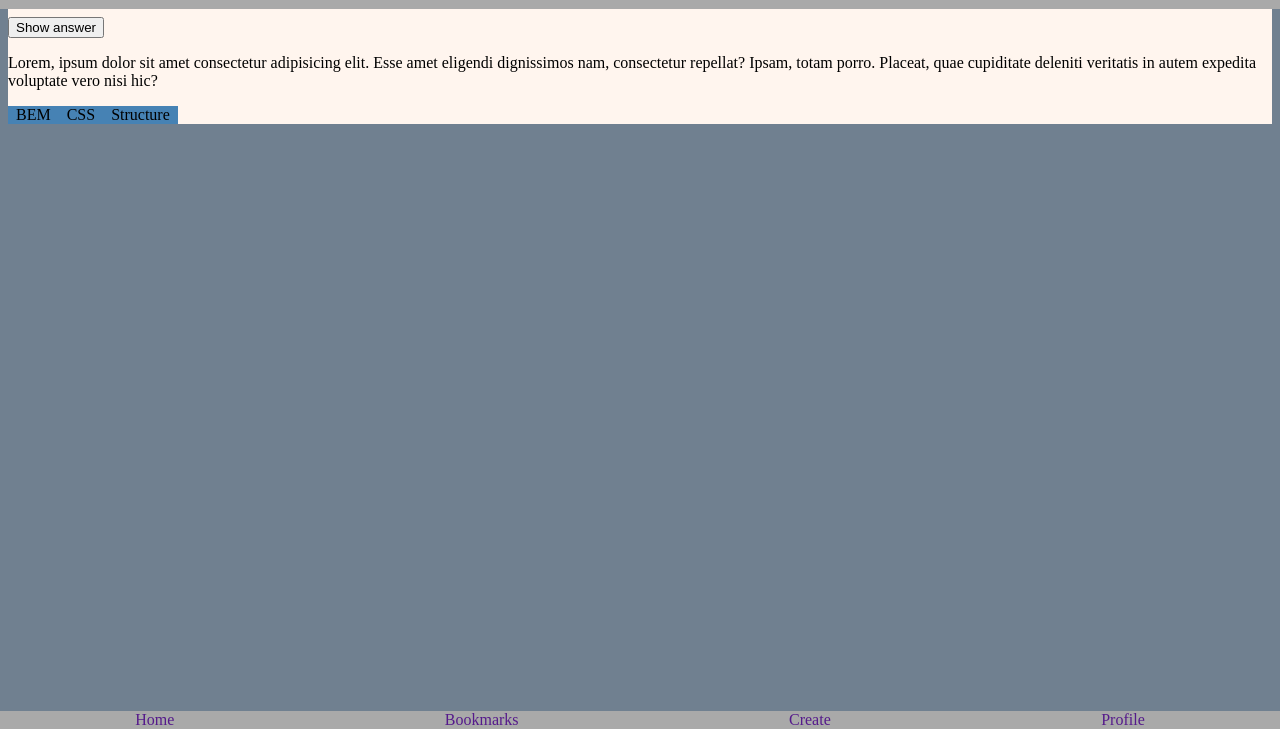
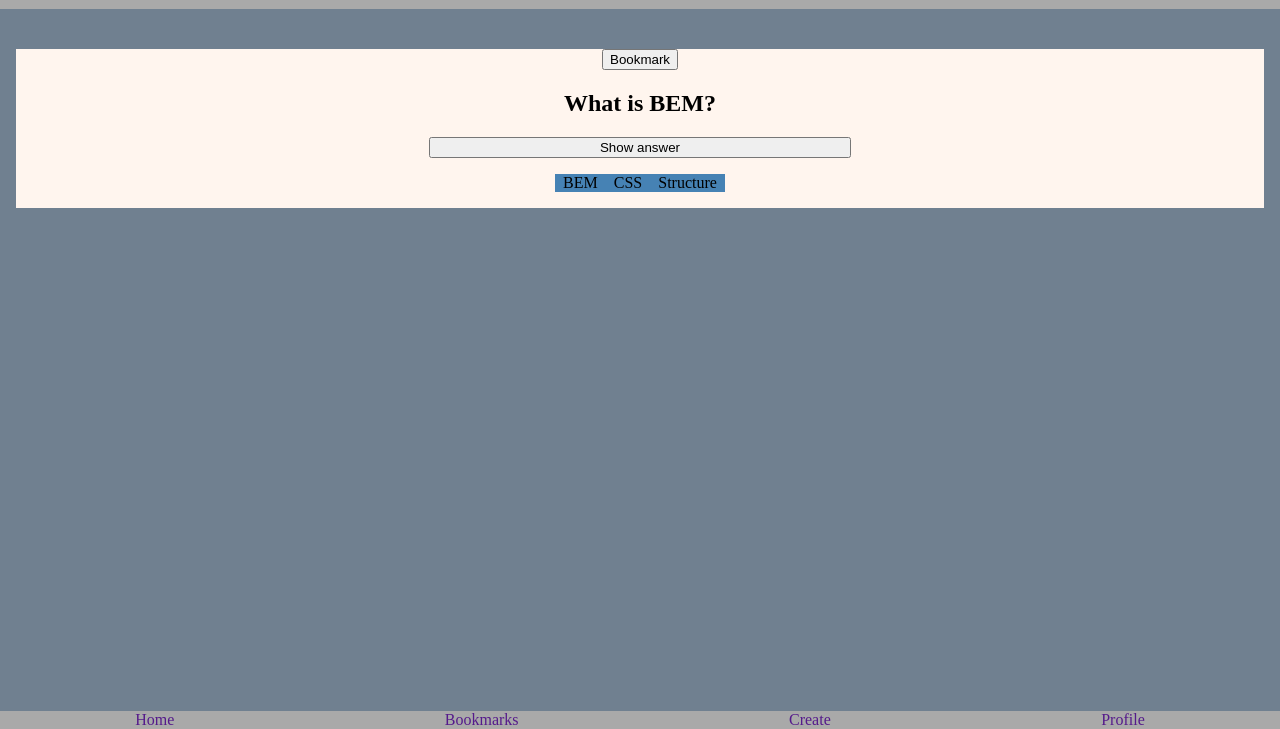
Before and after one commit to mortaen/quiz-app, a website built with Vite: page index.html in a window 1280 px wide. Shown: the part 71-800 px from the top of the page. Built offline with nearby package versions, Linux system fonts and the light colour scheme.

Commit message:
add style to card

```diff
--- a/css/components/card.css
+++ b/css/components/card.css
@@ -1,10 +1,15 @@
 .card {
     background-color: seashell;
+    display: flex;
+    flex-direction: column;
+    align-items: center;
+    margin-bottom: 2vh;
+    margin-left: 2vh;
+    margin-right: 2vh;
+}
 
-    z-index: auto;
-    margin-bottom: 1vh;
-    margin-left: 1vh;
-    margin-right: 1vh;
+.card__firstcard {
+    margin-top: 15vh;
 }
 
 .tags {
@@ -19,3 +24,12 @@
     padding-left: 1vh;
     padding-right: 1vh;
 }
+
+.card__answer {
+    display: none;
+}
+
+.card__showanswer {
+    margin: 0;
+    width: 33vw;
+}
--- a/index.html
+++ b/index.html
@@ -15,7 +15,7 @@
         <h1 class="header__title">Quiz-App</h1>
     </header>
     <main>
-        <section class="card">
+        <section class="card card__firstcard">
             <button class="card__bookmark">Bookmark</button>
             <h2 class="card__question">What is BEM?</h2>
             <button class="card__showanswer">Show answer</button>
```
